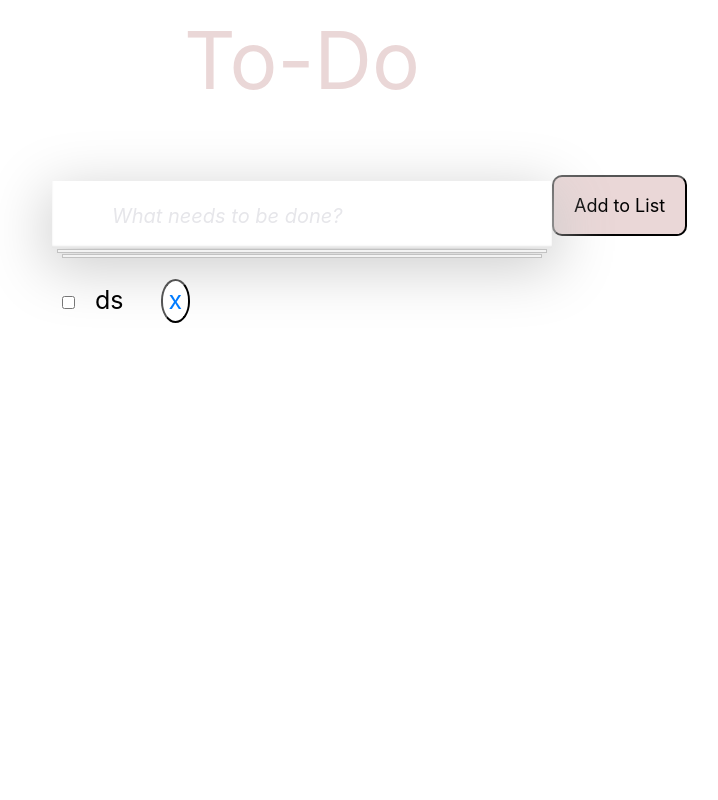
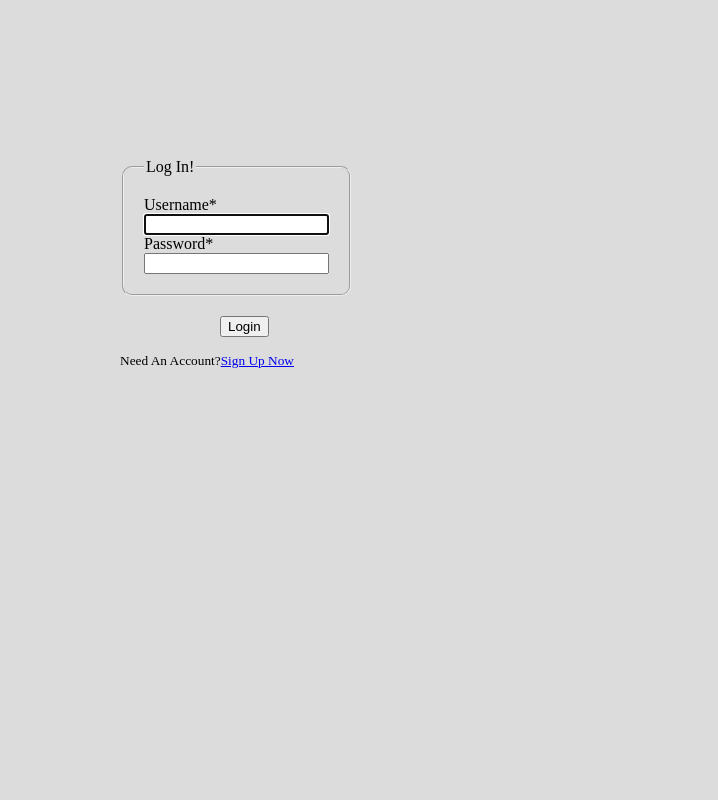
Before and after one commit to AASunasara/Taskvite, a Django app: page / in a window 1280 px wide; the page is wider, and only the part inside the window is pictured. Shown: that part, without its empty margins (338-1056 px from the left). Run offline with Django 3.2, Linux system fonts and the light colour scheme; data comes from the database, SQL or seed files in the repository; both versions use the stored data as it was after the commit; some libraries are stand-ins or nearby versions.

Commit message:
added to feature branch

```diff
--- a/PycharmProjects/todo_list/todo_app/models.py
+++ b/PycharmProjects/todo_list/todo_app/models.py
@@ -3,4 +3,8 @@ from django.db import models
 
 class List(models.Model):
     item = models.CharField(max_length=200)
+    completed = models.BooleanField(default=False)
     objects = models.Manager()
+
+    def __str__(self):
+        return self.item + ' | ' + str(self.completed)
--- /dev/null
+++ b/PycharmProjects/todo_list/todo_app/static/css/login.css
@@ -0,0 +1,25 @@
+body {
+
+    background-color: #DCDCDC;
+}
+
+.field{
+
+    padding : 20px;
+    border-radius: 10px;
+}
+
+.btn{
+
+    position: relative;
+    left : 50%;
+    top : 20px;
+    padding-bottom : 20px;
+}
+.container {
+
+    width : 200px;
+    position : relative;
+    padding : 150px 0px 0px 450px;
+
+}
--- a/PycharmProjects/todo_list/todo_app/static/css/todo.css
+++ b/PycharmProjects/todo_list/todo_app/static/css/todo.css
@@ -1,3 +1,19 @@
+
+body{
+
+    margin:0;
+    font-family: Arial;
+    line-height:2;
+}
+
+a {
+
+    color:#007bff;
+    text-decoration:none;
+    background-color:transparent
+
+}
+
 .todo-wrapper {
   max-width: 500px;
   margin: 0 auto;
@@ -194,14 +210,6 @@ body {
 
  }
 
-
-
- .item {
-  padding: 0px 20px 0px 10px;
-  border : 1px  black;
-  margin : 10px;
- }
-
  .d-btn{
  border-radius: 100%;
  background-color: white;
@@ -216,5 +224,34 @@ body {
   width: 30%;
   font-family: sans-serif;
   position: relative;
+  bottom: 7px;
 
 }
+table, td, th {
+  border: 1px solid #DCDCDC;
+}
+
+table {
+
+  border-collapse: collapse;
+  width: 50%;
+  font-size: 20px;
+  line-height:2;
+}
+
+.table-secondary{
+    background-color: #c8cbcf;
+
+}
+.striker{
+text-decoration: line-through;
+}
+
+.nav {
+ background-color: #DCDCDC;
+  height : 40px;
+}
+.nav-item{
+    height : 20px;
+    padding : 10px ;
+}
--- a/PycharmProjects/todo_list/todo_app/templates/home.html
+++ b/PycharmProjects/todo_list/todo_app/templates/home.html
@@ -1,20 +1,40 @@
 {% load static %}
-<!doctype html>
 <html lang="en">
 <head>
   <meta charset="UTF-8">
   <meta name="viewport" content="width=device-width, initial-scale=1.0">
   <meta http-equiv="X-UA-Compatible" content="ie=edge">
   <link href="https://fonts.googleapis.com/css?family=Open+Sans" rel="stylesheet">
-  <title>To-Do List</title>
-    <link href="{% static 'css/todo.css' %}" type="text/css" rel="stylesheet">
-   <link rel="stylesheet" href="https://stackpath.bootstrapcdn.com/bootstrap/4.3.1/css/bootstrap.min.css" integrity="sha384-ggOyR0iXCbMQv3Xipma34MD+dH/1fQ784/j6cY/iJTQUOhcWr7x9JvoRxT2MZw1T" crossorigin="anonymous">
+  <title>To-Do List</title><link href="{% static 'css/todo.css' %}" type="text/css" rel="stylesheet">
 </head>
+
+
+
+
 <body>
+<header>
+    <div>
+    <nav class="nav">
+        <a class="nav-item" href="{% url 'home' %}">Home</a>
+        <a class="nav-item" href="{% url 'logout' %}">Logout</a>
+        <a class="nav-item" href="{% url 'change_password' %}">Change Password</a>
+    </nav>
+    </div>
+
+    {% for message in messages %}
+     {% if "password" in message.tags %}
+     <div role="alert" class="psd-msg">
+         <li>{{ message }}</li>
+     </div>
+     {% endif %}
+     {% endfor %}
+
+</header>
+
 
   <div class="todo-wrapper">
     <div class="todo">
-      <div class="todo-logo">To-Do</div>
+      <div class="todo-logo">To-Do List</div>
       <form method="post">
       <button class="add-btn" type="submit">Add to List</button>
       <div class="todo-task">
@@ -28,20 +48,35 @@
 
  <div class=counter>
 
-     {% if messages %}
-       {% for message in messages %}
-       <div role="alert" class="msg">
-         <li>{{ message }}</li>
-       </div>
-       {% endfor %}
-    {% endif %}
+     {% for message in messages %}
+     {% if "items" in message.tags %}
+     <div role="alert" class="msg">
+         {{ message }}
+     </div>
+     {% endif %}
+     {% endfor %}
+
 
 
     {% if all_items %}
+
+      <table>
       {% for things in all_items %}
-        <input type="checkbox" id="checkbox"/><label class="item">{{ things.item }}</label>
-   <button class="d-btn"><a href="{% url 'delete' things.id %}">x</a></button>
-        <br>
+
+        {% if things.completed %}
+        <tr class="table-secondary">
+          <td class="striker">{{ things.item }}</td>
+          <td><center><a href="{% url 'uncross' things.id %}">Done</a></center></td>
+          <td><center><a href="{% url 'delete' things.id %}">x</a></center></td>
+        </tr>
+       {% else %}
+        <tr>
+          <td>{{ things.item }}</td>
+          <td><center><a href="{% url 'cross_off' things.id %}">Pending</a></center></td>
+          <td><center><a href="{% url 'delete' things.id %}">x</a></center></td>
+        </tr>
+       {% endif %}
+
       {% endfor %}
     {% endif %}
   </div>
--- /dev/null
+++ b/PycharmProjects/todo_list/todo_app/templates/login.html
@@ -0,0 +1,51 @@
+{% load crispy_forms_tags %}
+{% load static %}
+
+<html>
+    <head>
+
+    <title>login</title>
+    <link href="{% static 'css/login.css' %}" type="text/css" rel="stylesheet">
+
+
+    </head>
+    <body>
+
+         {% for message in messages %}
+            {% if "register" in message.tags %}
+                <div class="msg">
+                    <li>{{ message }}</li>
+                </div>
+            {% endif %}
+        {% endfor %}
+
+
+
+         {% for message in messages %}
+            {% if "logout" in message.tags %}
+                <div class="msg">
+                    <li>{{ message }}</li>
+                </div>
+            {% endif %}
+        {% endfor %}
+
+
+        <div class="container">
+            <form action="#" method="post">
+                {% csrf_token %}
+                <fieldset class="field">
+                    <legend>Log In!</legend>
+                    {{ form|crispy }}
+                </fieldset>
+                <div class="btn">
+                    <button type="submit">Login</button>
+                </div>
+            </form>
+            <div>
+                <small>
+                    Need An Account?<a href="{% url 'register' %}">Sign Up Now</a>
+                </small>
+            </div>
+        </div>
+    </body>
+</html>
--- a/PycharmProjects/todo_list/todo_app/urls.py
+++ b/PycharmProjects/todo_list/todo_app/urls.py
@@ -1,8 +1,16 @@
 from django.urls import path
 from . import views
+from django.contrib.auth import views as auth_views
 
 
 urlpatterns = [
-    path('', views.home, name="home"),
+    path('home/', views.home, name="home"),
     path('delete/<list_id>', views.delete, name="delete"),
+    path('cross_off/<list_id>', views.cross_off, name="cross_off"),
+    path('uncross/<list_id>', views.uncross, name="uncross"),
+    path('register/', views.register, name='register'),
+    path('', auth_views.LoginView.as_view(template_name='login.html', redirect_authenticated_user=True), name='login'),
+    path('logout/', views.logout_view, name='logout'),
+    path('change-password/', views.change_password, name='change_password'),
+
 ]
--- a/PycharmProjects/todo_list/todo_app/views.py
+++ b/PycharmProjects/todo_list/todo_app/views.py
@@ -1,9 +1,14 @@
 from django.shortcuts import render, redirect
 from .models import List
-from .forms import ListForm
+from .forms import ListForm, UserRegisterForm
+from django.contrib.auth.forms import PasswordChangeForm
+from django.contrib.auth import update_session_auth_hash
+from django.contrib.auth import logout
 from django.contrib import messages
+from django.contrib.auth.decorators import login_required
 
 
+@login_required(login_url='login')
 def home(request):
     if request.method == 'POST':
         form = ListForm(request.POST or None)
@@ -11,7 +16,7 @@ def home(request):
         if form.is_valid():
             form.save()
             all_items = List.objects.all
-            messages.success(request, 'Item just has been added! ;)')
+            messages.success(request, 'Item just has been added! ;)', extra_tags='items')
             return render(request, 'home.html', {'all_items': all_items})
 
     else:
@@ -22,5 +27,53 @@ def home(request):
 def delete(request, list_id):
     item = List.objects.get(pk=list_id)
     item.delete()
-    messages.success(request, 'Item has been deleted! ;(')
+    messages.success(request, 'Item has been deleted! ;(', extra_tags='items')
     return redirect('home')
+
+
+def cross_off(request, list_id):
+    item = List.objects.get(pk=list_id)
+    item.completed = True
+    item.save()
+    return redirect('home')
+
+
+def uncross(request, list_id):
+    item = List.objects.get(pk=list_id)
+    item.completed = False
+    item.save()
+    return redirect('home')
+
+
+def register(request):
+    if request.method == 'POST':
+        form = UserRegisterForm(request.POST)
+        if form.is_valid():
+            form.save()
+            messages.success(request, ' Your account just has been created! you are now able to log in ....', extra_tags='register')
+            return redirect('login')
+    else:
+        form = UserRegisterForm()
+    return render(request, 'register.html', {'form': form})
+
+
+def logout_view(request):
+    logout(request)
+    messages.success(request, 'You have been just logged out!', extra_tags='logout')
+    return redirect('login')
+
+
+@login_required(login_url='login')
+def change_password(request):
+    if request.method == 'POST':
+        form = PasswordChangeForm(data=request.POST, user=request.user)
+
+        if form.is_valid():
+            form.save()
+            update_session_auth_hash(request, form.user)
+            messages.success(request, ' Your password is successfully changed ....', extra_tags='password')
+            return redirect('home')
+
+    else:
+        form = PasswordChangeForm(user=request.user)
+    return render(request, 'change_password.html', {'form': form})
--- a/PycharmProjects/todo_list/todo_list/urls.py
+++ b/PycharmProjects/todo_list/todo_list/urls.py
@@ -1,5 +1,6 @@
 from django.contrib import admin
 from django.urls import path, include
+
 
 urlpatterns = [
     path('admin/', admin.site.urls),
```
Also changed, not shown: PycharmProjects/todo_list/todo_app/forms.py (+11 -1 lines), PycharmProjects/todo_list/todo_app/static/css/register.css (added, +38 -0 lines), PycharmProjects/todo_list/todo_app/templates/change_password.html (added, +12 -0 lines), PycharmProjects/todo_list/todo_app/templates/logout.html (added, +20 -0 lines), PycharmProjects/todo_list/todo_app/templates/register.html (added, +35 -0 lines), PycharmProjects/todo_list/todo_list/settings.py (+7 -0 lines), PycharmProjects/todo_list/db.sqlite3, PycharmProjects/todo_list/todo_app/migrations/0003_list_completed.py (added).
